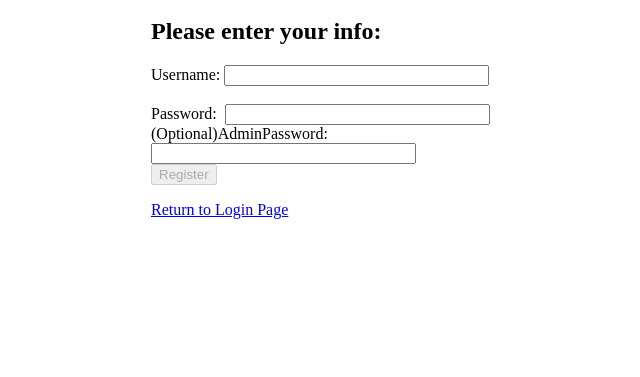
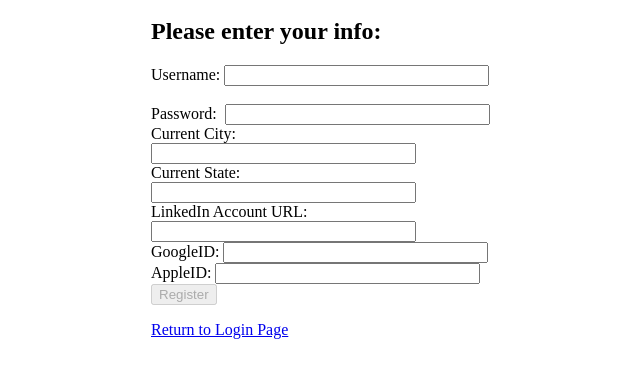
Before and after one commit to magcurt8/N-Roots2, a plain HTML site: page register.html in a window 1280 px wide. Shown: the part 27-404 px from the top of the page, without its empty margins (314-954 px from the left). Drawn offline with nearby package versions, Linux system fonts and the light colour scheme.

Commit message:
Registration edits
made changes to the registration html to account for the difference in
how we will access some of the information.

```diff
--- a/register.html
+++ b/register.html
@@ -4,17 +4,11 @@
 <style type="text/css">
       body{background-image: url("business.jpg");}
 </style>
+
 <script src="http://code.jquery.com/jquery-1.11.1.min.js"></script>
 <script type="text/javascript">
-
-/*
-    below script makes the register button disabled when at least one the form fields is empty.
-*/
-
-<script src="http://code.jquery.com/jquery-1.11.1.min.js"></script>
-    <script type = "text/javascript">
+/*below script makes the register button disabled when at least one the form fields is empty.*/
       $(document).ready(function() {
-
         $('#form').keyup(function(){
           if($('#password').val() != "" && $('#username').val() != ""){
             $('#submit').removeAttr('disabled');
@@ -63,7 +57,7 @@
 <div id = "test" style="width: 350px; margin-right: auto; margin-left: auto;"/>
 <h2>Please enter your info:</h2>
 
-<form method="post" action="cgi-bin/register.py" id = "form">
+<form method="post" action="cgi-bin/server.js" id = "form">
 
 
 
@@ -72,10 +66,21 @@
 <br/>
 
 <label>Password:&nbsp</label> <input name="pass_word" id = "password" type=password size="30"/>
-
 <br/>
 
-<label>(Optional)AdminPassword:</label> <input name="admin_password" type=text size="30"/>
+<label>Current City:</label> <input name="city" type=text size="30"/>
+<br/>
+
+<label>Current State:</label> <input name="state" type=text size="30"/>
+<br/>
+
+<label>LinkedIn Account URL:</label> <input name="linkedin" type=text size="30"/>
+<br/>
+
+<label>GoogleID:</label> <input name="googleid" type=text size="30"/>
+<br/>
+
+<label>AppleID:</label> <input name="appleid" type=text size="30"/>
 <br/>
 <input type="submit" id = "submit" value = "Register" disabled = "disabled"/>
 
```
